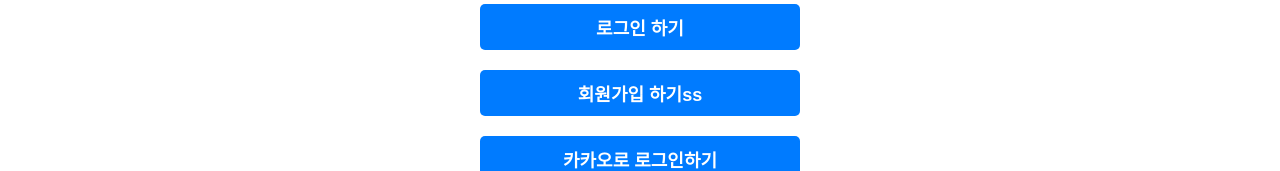
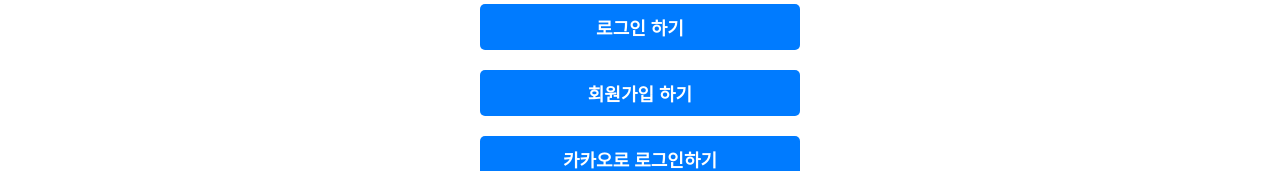
Before and after one commit to TeamSSC/Team-SSC-FE, a React (Create React App) app: page / in a window 1280 px wide. Shown: the part 331-502 px from the top of the page. Built offline with nearby package versions, Linux system fonts and the light colour scheme.

Commit message:
회원가입버튼 수정

```diff
--- a/src/routes/Main.js
+++ b/src/routes/Main.js
@@ -90,7 +90,7 @@ const Main = () => {
             <input placeholder="아이디를 입력하세요..." onChange={(e) => setLoginId(e.target.value)} />
             <input placeholder="비밀번호를 입력하세요..." onChange={(e) => setPassword(e.target.value)} />
             <button onClick={() => login()}>로그인 하기</button>
-            <button onClick={() => navigate('/signup')}>회원가입 하기ss</button>
+            <button onClick={() => navigate('/signup')}>회원가입 하기</button>
             <button className={styles.kakaoButton} onClick={handleKakaoLogin}>
                 카카오로 로그인하기
             </button>
```
